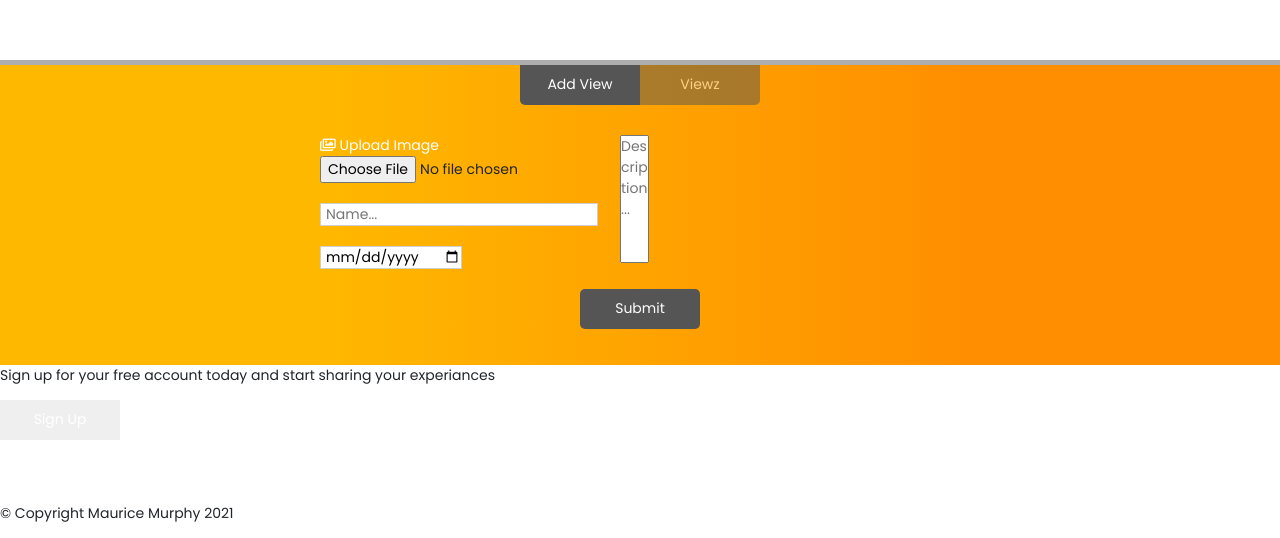
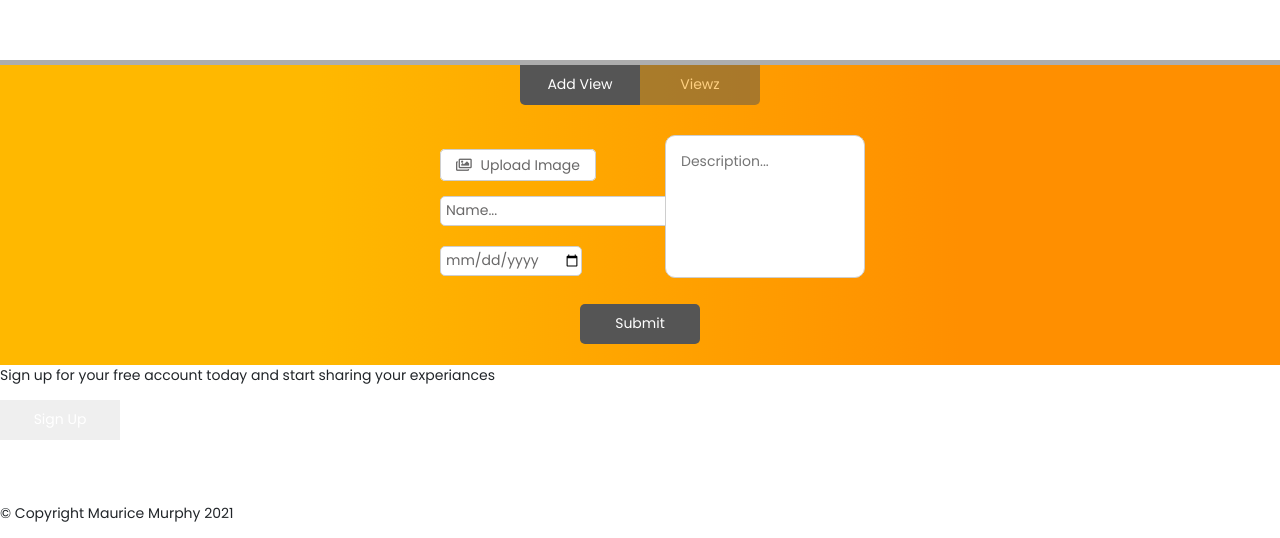
Before and after one commit to Code-Institute-Submissions/Viewz, a website: page index.html in a window 1280 px wide. Shown: the part 1455-1993 px from the top of the page. Drawn offline with nearby package versions, Linux system fonts and the light colour scheme.

Commit message:
Add form styles. CSS flexbox used to align inputs

```diff
--- a/assets/css/styles.css
+++ b/assets/css/styles.css
@@ -486,3 +486,79 @@ div.card-body {
 .blur {
   filter: blur(10px);
 }
+
+/* ----------Form---------- */
+
+.form-container {
+  display: flex;
+  justify-content: center;
+}
+
+textarea {
+  padding: 15px 0 0 15px;
+  border-radius: 10px;
+  border: 1px solid var(--bg-color-border);
+  width: 200px;
+}
+
+.description {
+  padding: 0 80px 0 0;
+}
+
+input[type="file"] {
+  display: none;
+}
+
+label.img-input-lbl {
+  display: inline;
+  padding: 5px 15px;
+  margin-top: 40px;
+  color: var(--bg-color-text);
+  height: 30px;
+  width: 200px;
+  z-index: 100;
+  font-size: 1rem;
+  border: 1px solid var(--bg-color-border);
+  border-radius: 5px;
+  background: #fff;
+}
+
+.fa-check {
+  color: #21af21;
+  border: 1px solid #21af21;
+  border-radius: 50%;
+  font-size: 1rem;
+  padding: 3px;
+  margin-left: 1rem;
+  background: #fff;
+}
+
+i.far {
+  padding-right: 5px;
+}
+
+.input-container {
+  width: 50%;
+  min-width: 280px;
+  padding-left: 25px;
+}
+
+.inputs {
+  padding-top: 20px;
+  padding-left: 120px !important;
+}
+
+input {
+  border: 1px solid var(--bg-color-primary) !important;
+  border-radius: 5px;
+  height: 30px !important;
+  color: var(--bg-color-text) !important;
+}
+
+input::placeholder {
+  color: var(--bg-color-text);
+}
+
+input#date {
+  color: var(--bg-color-text);
+}
```
